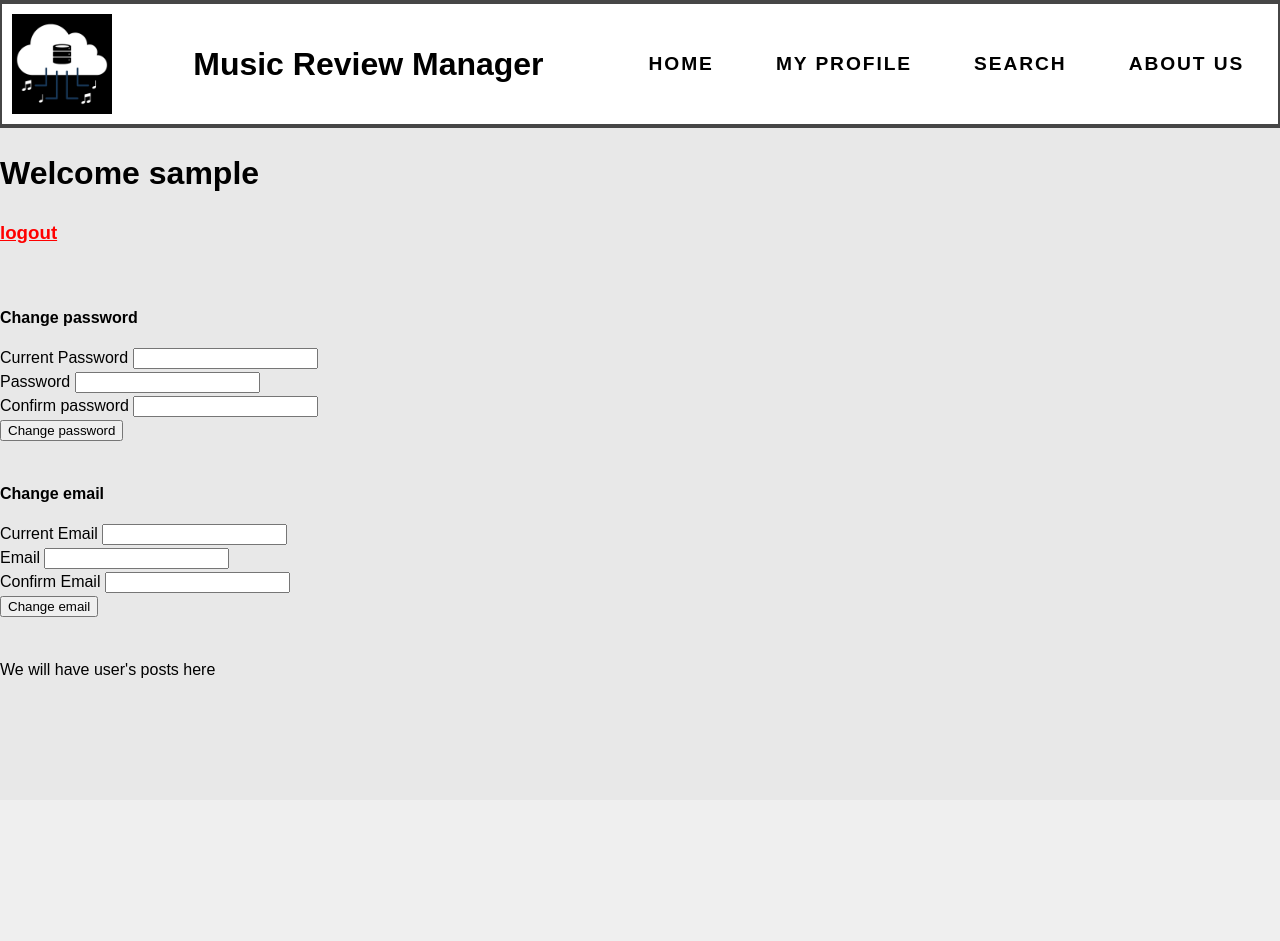
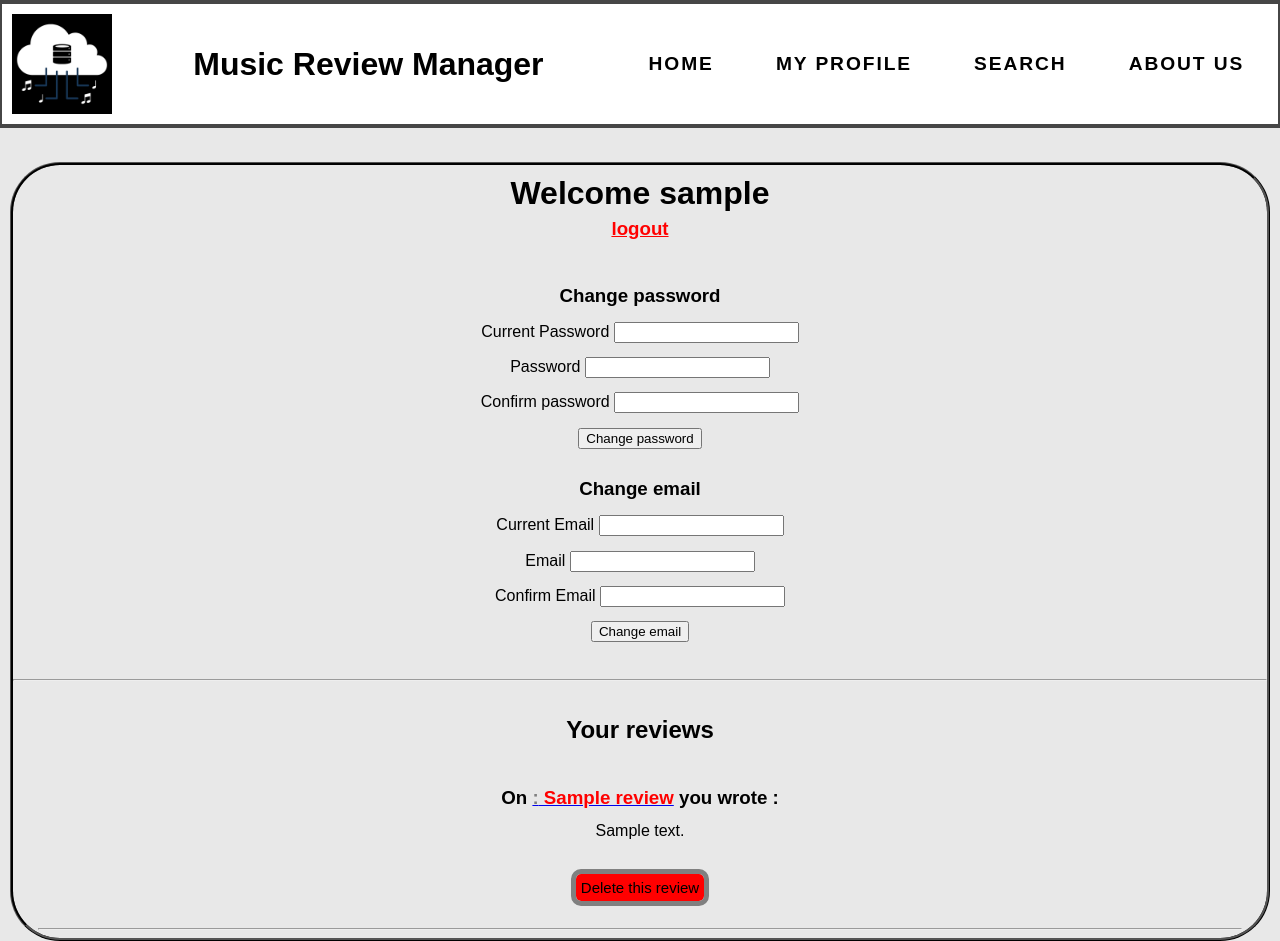
Before and after one commit to stefanforce/Music-Review-Manager, a PHP site: page /profile/profilepage.php in a window 1280 px wide. Before the commit the page ends 678 px from the top, so only its background shows below. Run offline with PHP 8.4, Linux system fonts and the light colour scheme; the visitor is signed in with stand-in values (Sample User, id 1); tables that the repository leaves empty or names only in its code hold one stand-in row (values such as "Sample post").

Commit message:
Personal reviews on user profile, Individual review deletion, security fixes

```diff
--- a/index.css
+++ b/index.css
@@ -4,6 +4,9 @@
 ::-moz-selection {
     background: black;
     color: #FFF;
+}
+::-webkit-scrollbar {
+    display: none;
 }
 ::selection {
     background: black;
@@ -21,6 +24,8 @@
     line-height: 1.5;
     color:	black;
     background: #E8E8E8;
+    -ms-overflow-style: none;
+    scrollbar-width: none;
 }
 .main-header {
     background: #FFF;
@@ -96,7 +101,7 @@
     margin-top: 10px;
     margin-right:10px;
     text-align:center;
-    border-radius: 75px;
+    border-radius: 50px;
     border: 3px ridge black;
 	line-height: 90%;
 }
@@ -106,6 +111,35 @@
 .result, .review, .writer {
     margin-left: 1%;
     margin-right: 1%;
+}
+.result p a{
+    color:white;
+    border-style:solid;
+    border-color:gray;
+    border-width:5px;
+    border-radius:10px;
+    padding:10px;
+    background: black;
+    background-clip: padding-box;
+}
+.review hr{
+    width:98%;
+}
+.review input[type=submit]{
+    font-size:15px;
+    padding:5px;
+    cursor: pointer;
+    border-style: solid;
+    border-color:gray;
+    border-width: 5px;
+    border-radius: 10px;
+    background: red;
+    background-clip: padding-box;
+}
+.writer {
+    border-style:solid;
+    border-color:grey;
+    border-width:4px;
 }
 .writer h3, .writer p{
     margin-left:1%;
--- a/index.php
+++ b/index.php
@@ -54,12 +54,12 @@
 <p>☒ Track 30 second preview
 <p>☒ Review submitting and reading
 <p>☒ Simple user control panel (change password/mail)
+<p>☒ Review deletion
+<p>☒ In-depth security testing
 <p>☐ Review RSS feed
 <p>☐ Favorites section
 <p>☐ Full metadata
-<p>☐ Review deletion/editing
 <p>☐ Searchable/linkable public user pages
-<p>☐ Security testing
 <br>
 </div>
 <br><br>
--- a/profile/ProfilePage.php
+++ b/profile/ProfilePage.php
@@ -57,6 +57,9 @@
 			</div>
  </header>
 
+<br>
+
+<div class="page-content">
 <div class="first-column">
 <?php  if (isset($_SESSION['username'])) : ?>
     	<h1>Welcome <strong><?php echo $_SESSION['username']; ?></strong></h1>
@@ -66,8 +69,7 @@
 </div>
 
 
-
-<p><b>Change password</b>   </p>
+<h3>Change password</h3>
 <form method="post" action="ProfilePage.php">
 <?php
 include_once '../login_test/mailer.php';
@@ -78,11 +80,14 @@
     $password_2 = mysqli_real_escape_string($db, $_POST['password_2']);
     $current_password = mysqli_real_escape_string($db, $_POST['current_password']);
 
-    if (empty($password_1)) { echo("Password is required\n");echo "<br>"; }
-   if ($password_1 != $password_2) {
-    echo("The passwords don't match\n");
-    echo "<br>";
-   }
+    if (empty($password_1)) {
+	echo '<span style="color:red">A new password is required !';
+    echo '</span><br><br>';
+	}
+    if ($password_1 != $password_2) {
+    echo '<span style="color:red">The passwords do not match !';
+    echo '</span><br><br>';
+	}
 
    if (count($errors) == 0) {
     $cp=md5($current_password);
@@ -111,14 +116,17 @@
   	  <label>Current Password</label>
   	  <input type="password" name="current_password" pattern="[A-Za-z0-9._-]{6,32}" title="6-32 alphanumerics or (. / _ / -)">
   	</div>
+	<br>
   	<div class="input-group">
   	  <label>Password</label>
   	  <input type="password" name="password_1" pattern="[A-Za-z0-9._-]{6,32}" title="6-32 alphanumerics or (. / _ / -)">
   	</div>
+	<br>
   	<div class="input-group">
   	  <label>Confirm password</label>
   	  <input type="password" name="password_2" title="Must match password above">
   	</div>
+	<br>
   	<div class="input-group">
   	  <button type="submit" class="btn" name="change_pass">Change password</button>
   	</div>
@@ -126,7 +134,7 @@
 
 </form>
 <br>
-<p><b>Change email</b>   </p>
+<h3>Change email</h3>
 <form method="post" action="ProfilePage.php">
 <?php
 include_once '../login_test/mailer.php';
@@ -137,10 +145,13 @@
     $email_2 = mysqli_real_escape_string($db, $_POST['email_2']);
     $current_email = mysqli_real_escape_string($db, $_POST['current_email']);
 
-    if (empty($email_1)) { echo("Email is required\n");echo "<br>"; }
+    if (empty($email_1)) {
+	echo '<span style="color:red">An email is required !';
+    echo '</span><br><br>';
+	}
     if ($email_1 != $email_2) {
-    echo("The emails don't match\n");
-    echo "<br>";
+    echo '<span style="color:red">The emails do not match !';
+    echo '</span><br><br>';
    }
 
    if (count($errors) == 0) {
@@ -165,27 +176,70 @@
   	  <label>Current Email</label>
       <input type="email" name="current_email" pattern="[a-zA-Z0-9._%+-]+@[a-zA-Z0-9.-]+\.[a-zA-Z]{2,}$" title="Your email adress (won't be checked)">
   	</div>
+	<br>
   	<div class="input-group">
   	  <label>Email</label>
   	  <input type="email" name="email_1" pattern="[a-zA-Z0-9._%+-]+@[a-zA-Z0-9.-]+\.[a-zA-Z]{2,}$" title="Post new email adress here">
   	</div>
+	<br>
   	<div class="input-group">
   	  <label>Confirm Email</label>
   	  <input type="email" name="email_2" title="Must match email above">
   	</div>
+	<br>
   	<div class="input-group">
   	  <button type="submit" class="btn" name="change_mail">Change email</button>
   	</div>
 
-
 </form>
 
+<br><br><hr>
 
 <div>
-<section id="comments">
+<section id="my-reviews">
 <br>
-<p>We will have user's posts here</p>
+<h2>Your reviews</h2>
+<br>
+
+<?php
+$db = mysqli_connect('localhost:3306', 'root', '', 'tw');
+$my_name=$_SESSION['username'];
+$reviews_query="SELECT * FROM REVIEWS WHERE USER_NAME='$my_name' ORDER BY ID ASC";
+$my_reviews = mysqli_query($db,$reviews_query);
+
+if ($my_reviews->num_rows > 0) {
+  while($row = $my_reviews->fetch_assoc()) {
+	$entity_type=$row["type"];
+	$entity_id=$row["entity_id"];
+	$entity_name=$row["entity_name"];
+	$review_text=$row["text"];
+
+	echo '<div class="review">';
+	echo '<p>', '<h3>On ';
+	$review_link='../spotify/review.php' . '?type=' . $entity_type . '&id=' . $entity_id;
+	echo '<a href=', $review_link, '><span style="color: grey">', $entity_type, ':</span><span style="color: red"> ', $entity_name, '</span></a> you wrote : </h3>', $review_text, '</p>';
+	echo '<br>';
+
+
+	echo '<form method="POST" action="../spotify/review-remover.php">';
+	echo '<input type="hidden" name="username" value="', $my_name, '">';
+	echo '<input type="hidden" name="type" value="', $entity_type, '">';
+	echo '<input type="hidden" name="id" value="', $entity_id, '">';
+	echo '<input type="submit" name="delete_review" value="Delete this review"></form>';
+
+	echo '<br>';
+	echo '<hr></div>';
+  }
+} else {
+  echo '<div class="no-reviews">';
+  echo '<h3>', 'You have not reviewed anything yet.', '</h3>';
+  echo '<hr><br></div>';
+}
+?>
+
 </section>
+</div>
+
 </div>
 
 </body>
--- a/spotify/search_box.php
+++ b/spotify/search_box.php
@@ -36,7 +36,9 @@
 				</nav>
 			</div>
 </header>
+<br>
 
+<div class="page-content">
 <h2>Search</h2>
 <form method="post" action="spotify_search.php">
 	<label for="search_type">Artist/Album/Track</label>
@@ -45,7 +47,7 @@
 		<option value="album">Album</option>
 		<option value="track">Track</option>
 	</select>
-	<br>
+	<br><br>
   	<div class="input-group">
   	  <label>Query</label>
   	  <input type="text" name="query" pattern="[A-Za-z0-9._- ]{1,64}" title="Maximum 64 alphanumerics or (. / _ / -)">
@@ -55,5 +57,6 @@
   	  <button type="submit" class="btn" name="spotify_search">Search</button>
   	</div>
 </form>
+</div>
 </body>
 </html>
```
Also changed, not shown: index.html (deleted, +0 -63 lines), login_test/login.php (+6 -1 lines), login_test/register.php (+7 -0 lines), spotify/review-remover.php (added, +58 -0 lines), spotify/review-sender.php (+74 -5 lines), spotify/review.php (+27 -6 lines), spotify/spotify_search.php (+7 -3 lines).
